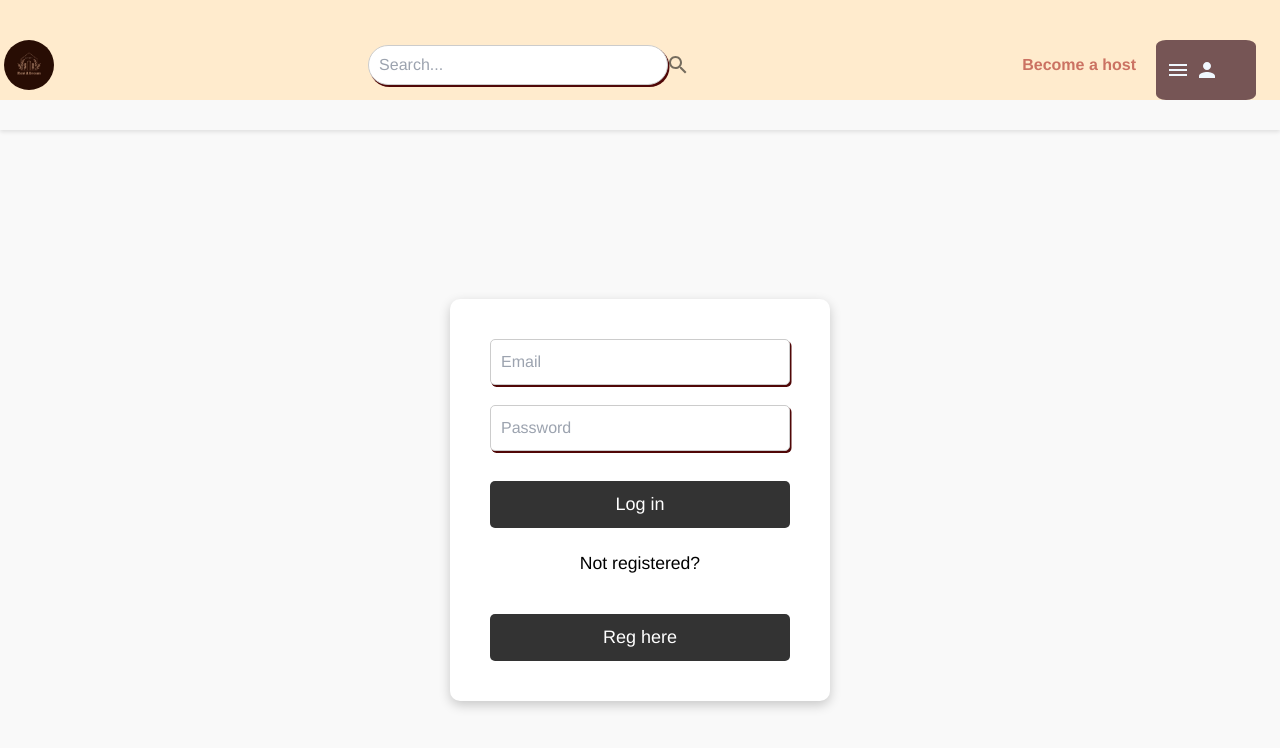
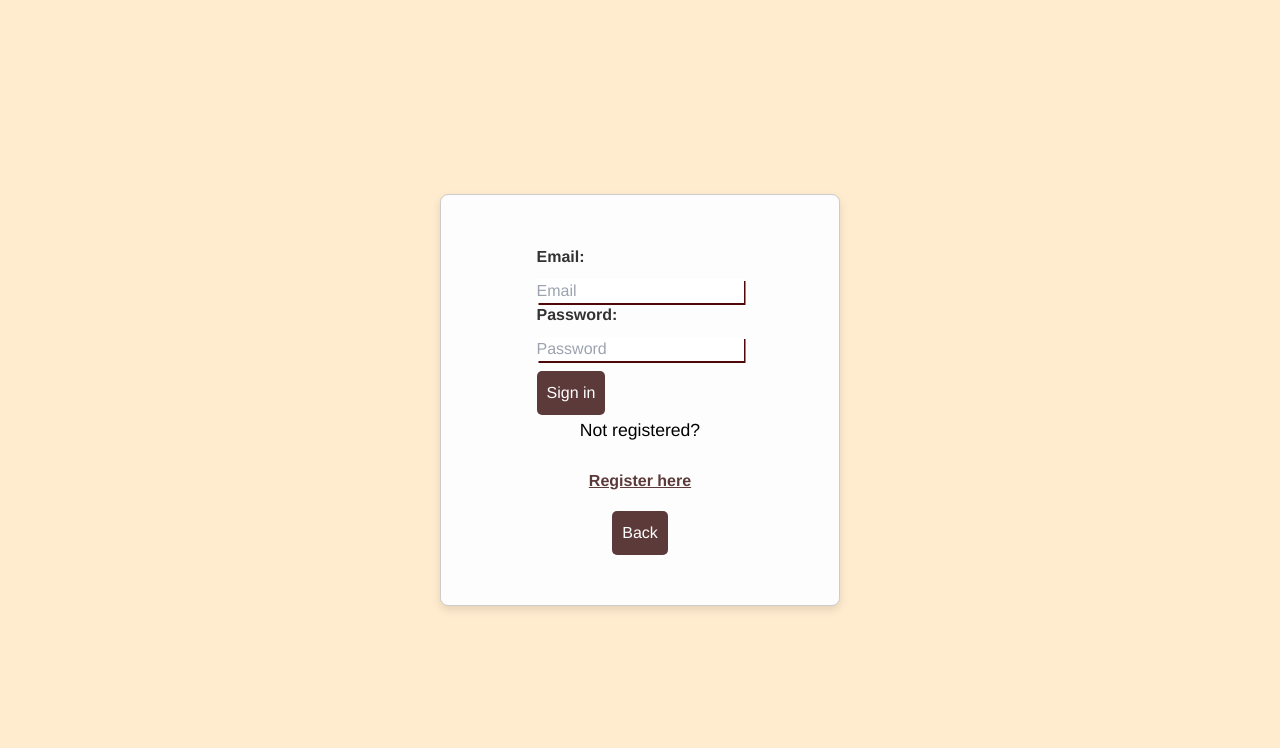
Before and after one commit to nairobi-J/Home_rental_Website, a React (Vite) app in the folder Basha-Vara/: page / in a window 1280 px wide. Both pictures are taken after a click on the button "Sign In". Shown: the top 748 px of the page. Built offline with nearby package versions, Linux system fonts and the light colour scheme; no server answers; a web font is replaced by a local one.

Commit message:
Signin done

```diff
--- a/Basha-Vara/src/components/SignIn.jsx
+++ b/Basha-Vara/src/components/SignIn.jsx
@@ -1,99 +1,6 @@
-// import React, { useState } from 'react';
-// import { useNavigate } from 'react-router-dom';
-// import styles from './SignIn.module.css';
-// import Header from './Header';
-// import Navbar from './Navbar';
-// import { setLogin } from '../redux/userSlice';
-// import { useDispatch } from 'react-redux';
-
-// const SignIn = () => {
-//   const [email, setEmail] = useState('');
-//   const [password, setPassword] = useState('');
-//   const dispatch = useDispatch();
-//   const navigate = useNavigate();
-
-//   const handleSubmit = async (e) => {
-//     e.preventDefault();
-//     try {
-//       const response = await fetch("http://localhost:3000/auth/login", {
-//         method: "POST",
-//         headers: {
-//           "Content-Type": "application/json",
-//         },
-//         body: JSON.stringify({ email, password }),
-//       });
-
-//       if (!response.ok) {
-//         const error = await response.json();
-//         console.log('Error:', response.status, error.message);
-//         if (response.status === 409) {
-//           console.log("User doesn't exist");
-//         } else if (response.status === 400) {
-//           console.log('Wrong password');
-//         } else {
-//           console.log('An unknown error occurred');
-//         }
-//         return;
-//       }
-
-//       const loggedIn = await response.json();
-
-//       // Store userId in LocalStorage
-//       localStorage.setItem('userId', loggedIn.user._id);
-
-//       dispatch(setLogin({
-//         user: loggedIn.user,
-//         token: loggedIn.token,
-//       }));
-//       navigate('/');
-//     } catch (err) {
-//       console.log('Login failed', err.message);
-//     }
-//   };
-
-//   return (
-//     <>
-//       <Header />
-//       <Navbar />
-//       <div className={styles.container}>
-//         <div className={styles.signIn}>
-//           <form onSubmit={handleSubmit}>
-//             <div className={styles.email}>
-//               <input
-//                 type="email"
-//                 placeholder='Email'
-//                 value={email}
-//                 onChange={(e) => setEmail(e.target.value)}
-//                 required
-//               />
-//             </div>
-//             <div className={styles.password}>
-//               <input
-//                 type="password"
-//                 placeholder='Password'
-//                 value={password}
-//                 onChange={(e) => setPassword(e.target.value)}
-//                 required
-//               />
-//             </div>
-//             <div className={styles.login}>
-//               <button type='submit'>Log in</button>
-//             </div>
-//           </form>
-//         </div>
-//       </div>
-//     </>
-//   );
-// };
-
-// export default SignIn;
-
-
 import React, { useState } from 'react';
 import { useNavigate } from 'react-router-dom';
 import styles from './SignIn.module.css';
-import Header from './Header';
-import Navbar from './Navbar';
 import { setLogin } from '../redux/userSlice';
 import { useDispatch } from 'react-redux';
 
@@ -129,7 +36,6 @@ const SignIn = () => {
 
       const loggedIn = await response.json();
 
-      // Store userId in LocalStorage
       localStorage.setItem('userId', loggedIn.user._id);
 
       dispatch(setLogin({
@@ -147,13 +53,14 @@ const SignIn = () => {
 
   return (
     <>
-      <Header />
-      <Navbar />
-      <div className={styles.container}>
-        <div className={styles.signIn}>
+
+      <div className={styles.login}>
+        <div className={styles.signInContainer}>
           <form onSubmit={handleSubmit}>
-            <div className={styles.email}>
+            <div className={styles.formGroup}>
+              <label className={styles.label}>Email: </label>
               <input
+                className={styles.input}
                 type="email"
                 placeholder='Email'
                 value={email}
@@ -161,8 +68,10 @@ const SignIn = () => {
                 required
               />
             </div>
-            <div className={styles.password}>
+             <div className={styles.formGroup}>
+              <label className={styles.label}>Password: </label>
               <input
+                className={styles.input}
                 type="password"
                 placeholder='Password'
                 value={password}
@@ -170,14 +79,13 @@ const SignIn = () => {
                 required
               />
             </div>
-            <div className={styles.login}>
-              <button type='submit'>Log in</button>
 
-            </div>
+              <button type='submit' className={styles.button}>Sign in</button>
           </form>
           <p>Not registered?
 
-          </p> <button onClick = {handleClick}>Reg here</button>
+          </p> <button onClick = {handleClick} className={styles.linkButton}>Register here</button>
+          <button onClick={() => navigate('/')} className={styles.button}>Back</button>
         </div>
       </div>
     </>
--- a/Basha-Vara/src/components/SignIn.module.css
+++ b/Basha-Vara/src/components/SignIn.module.css
@@ -1,90 +1,83 @@
-/* .signIn{
-    padding-top: 150px;
+.login {
+    display: flex;
+    justify-content: center;
+    align-items: center;
+    height: 100vh;
+}
+
+
+.signInContainer {
     display: flex;
     flex-direction: column;
     align-items: center;
-    padding-top: 50px;
-    gap:20px;
-} */
+    padding: 50px;
+    margin-top: 50px;
+    margin-bottom: 50px;
 
-/* Basic Styles for the Page */
-body {
-    font-family: Arial, sans-serif;
+    background-color: #fdfdfd;
+    border: 1px solid #ccc;
+    border-radius: 8px;
+    width: 400px;
+    box-shadow: 0 4px 8px rgba(0, 0, 0, 0.1);
 }
 
-/* Navbar Styles */
-.navbar {
-    background-color: #333; /* Dark background */
-    padding: 15px; /* Padding for spacing */
+.form {
     display: flex;
-    justify-content: space-between;
-    align-items: center;
-    color: white; /* White text for contrast */
-    width: 100%; /* Full width */
-    box-shadow: 0 4px 8px rgba(0, 0, 0, 0.1); /* Subtle shadow for depth */
-    position: fixed;
-    top: 0;
-    z-index: 1000;
+    flex-direction: column;
+    width: 100%;
+    /* gap: 100px; */
 }
 
-/* Container for main content */
-.container {
-    margin-top: 100px; /* Space for navbar */
-    padding: 20px; /* Padding for spacing */
+.formGroup {
     display: flex;
-    justify-content: center;
-    align-items: center;
-    min-height: 100vh; /* Full viewport height */
-    background-color: #f9f9f9; /* Light background */
+    flex-direction: column;
+    gap: 5px;
 }
 
-/* Sign-in form container */
-.signIn {
-    padding: 40px;
-    display: flex;
-    flex-direction: column;
-    align-items: center;
-    gap: 20px;
-    background-color: white; /* White background for form */
-    border-radius: 10px; /* Rounded corners */
-    box-shadow: 0 4px 12px rgba(0, 0, 0, 0.2); /* Shadow for depth */
+.label {
+    font-weight: bold;
+    color: #333;
+    margin-bottom: 5px;
 }
 
-/* Styles for input fields */
-.signIn input {
-    width: 300px; /* Consistent width */
-    padding: 10px; /* Padding for spacing */
-    margin-bottom: 20px; /* Space between inputs */
-    border: 1px solid #ccc; /* Light border */
-    border-radius: 5px; /* Rounded corners */
-    font-size: 16px; /* Font size for readability */
+.errorMessage {
+    color: red;
+    font-size: 14px;
+    margin-top: 5px;
 }
 
-/* Styles for login button */
-.signIn button {
-    width: 100%; /* Full width button */
-    padding: 10px; /* Padding for spacing */
-    background-color: #333; /* Dark background */
-    color: white; /* White text */
-    border: none; /* No border */
-    border-radius: 5px; /* Rounded corners */
-    cursor: pointer; /* Pointer cursor on hover */
-    font-size: 18px; /* Larger font for emphasis */
-    transition: background-color 0.3s; /* Smooth background color transition */
+.button {
+    background-color: #5d3a3a;
+    color: #fff;
+
+    padding: 10px;
+    border: none;
+    border-radius: 5px;
+    cursor: pointer;
 }
 
-/* Hover effect for button */
-.signIn button:hover {
-    background-color: #555; /* Slightly lighter on hover */
+.button:disabled {
+    background-color: #999;
 }
 
-/* Adjust the spacing between navbar and form on small screens */
-@media (max-width: 600px) {
-    .container {
-        margin-top: 80px; /* Adjust margin for smaller screens */
-    }
-    .signIn {
-        width: 90%; /* Full width on small screens */
-        padding: 20px; /* Less padding for smaller screens */
-    }
+.button:hover:not(:disabled) {
+  background-color: #3a2424;
 }
+
+.footer {
+    margin-top: 200px;
+    text-align: center;
+}
+
+.linkButton {
+    background: none;
+    border: none;
+    color: #5d3a3a;
+    font-weight: bold;
+    cursor: pointer;
+    text-decoration: underline;
+}
+
+.linkButton:hover {
+    color: #3a2424;
+}
--- a/Basha-Vara/src/components/SignUp.jsx
+++ b/Basha-Vara/src/components/SignUp.jsx
@@ -136,7 +136,8 @@ const SignUp = () => {
                         value={formData.address}
                         onChange={handleChange}
                         required
-                    /> */}
+                    /> */
+                    }
                     <div className={styles.formGroup}>
                     <label className={styles.label}>Upload Image:</label>
                     <input
```
